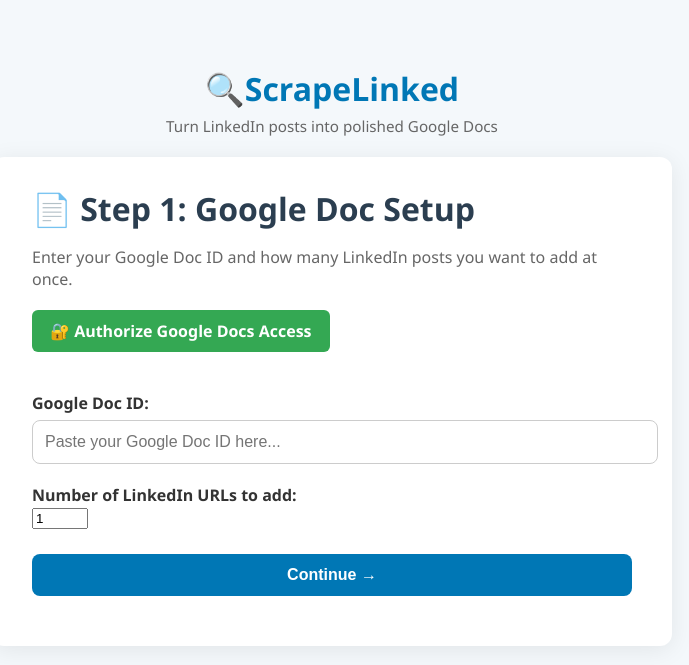
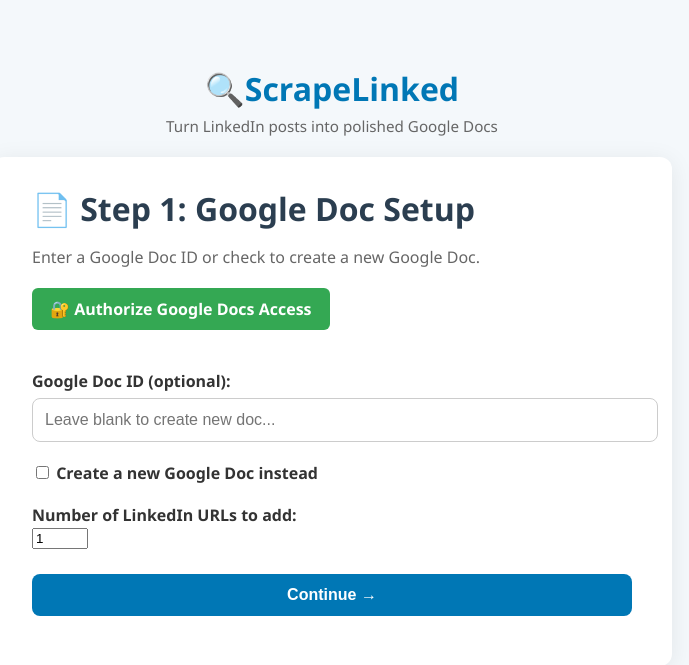
Before and after one commit to Moazam-Alii/linkedin-post-scrapper, a Flask app: page / in a window 1280 px wide. Shown: the top 665 px of the page, without its empty margins (308-997 px from the left). Run offline with Flask 3, Linux system fonts and the light colour scheme.

Commit message:
new doc function

```diff
--- a/main.py
+++ b/main.py
@@ -4,8 +4,7 @@
 from dotenv import load_dotenv
 from playwright.async_api import async_playwright
 from openai import OpenAI
-from utils import clean_post_text, generate_post_heading, extract_post_images, save_and_upload_images
-from utils import generate_post_insights
+from utils import clean_post_text, generate_post_heading, extract_post_images, save_and_upload_images, generate_post_insights
 from googleapiclient.discovery import build
 from google.oauth2.credentials import Credentials
 from google_auth_oauthlib.flow import Flow
@@ -14,7 +13,6 @@
 os.environ['OAUTHLIB_INSECURE_TRANSPORT'] = '1'
 load_dotenv()
 
-# Install Chromium browser on app startup (only the first run will download)
 subprocess.run(["playwright", "install", "chromium"])
 
 app = Flask(__name__)
@@ -38,6 +36,15 @@
         if creds and creds.valid:
             return creds
     return None
+
+def create_new_google_doc(creds, title="Scraped LinkedIn Posts"):
+    try:
+        service = build('docs', 'v1', credentials=creds)
+        doc = service.documents().create(body={'title': title}).execute()
+        return doc['documentId']
+    except Exception as e:
+        print(f"Error creating document: {e}")
+        return None
 
 def insert_multiple_posts(doc_id, posts, creds):
     try:
@@ -134,11 +141,8 @@
 def start():
     if request.method == 'POST':
         doc_id = request.form.get('google_doc_id')
+        create_new = request.form.get('create_new') == 'on'
         num_urls = request.form.get('num_urls')
-
-        if not doc_id:
-            flash("Please enter your Google Doc ID.", "error")
-            return redirect(url_for('start'))
 
         try:
             num_urls = int(num_urls)
@@ -147,6 +151,21 @@
                 return redirect(url_for('start'))
         except:
             flash("Please enter a valid number for number of URLs.", "error")
+            return redirect(url_for('start'))
+
+        creds = get_credentials()
+        if not creds:
+            flash("Please authorize with Google first.", "error")
+            return redirect(url_for('authorize'))
+
+        if create_new:
+            doc_id = create_new_google_doc(creds)
+            if not doc_id:
+                flash("Failed to create a new Google Doc.", "error")
+                return redirect(url_for('start'))
+
+        if not doc_id:
+            flash("Please provide or create a Google Doc.", "error")
             return redirect(url_for('start'))
 
         session['doc_id'] = doc_id
@@ -161,7 +180,7 @@
         flash("Please enter your Google Doc ID and number of URLs first.", "error")
         return redirect(url_for('start'))
 
-    num_urls = session['num_urls']
+    num_urls = int(session['num_urls'])
     doc_id = session['doc_id']
 
     if request.method == 'POST':
@@ -175,9 +194,6 @@
             flash("Please authorize with Google.", "error")
             return redirect(url_for('authorize'))
 
-        posts = []
-
-        # Run scraping and processing asynchronously for all URLs
         async def process_urls(urls):
             results = []
             for url in urls:
@@ -198,7 +214,10 @@
         try:
             posts = asyncio.run(process_urls(linkedin_urls))
             success, message = insert_multiple_posts(doc_id, posts, creds)
-            flash(message, "success" if success else "error")
+            if success:
+                return redirect(f"https://docs.google.com/document/d/{doc_id}/edit")
+            else:
+                flash(message, "error")
         except Exception as e:
             flash(f"❌ Error: {e}", "error")
 
@@ -236,7 +255,7 @@
     with open(TOKEN_FILE, 'w') as token:
         token.write(creds.to_json())
 
-    flash(" Google API credentials saved successfully.", "success")
+    flash("✅ Google API credentials saved successfully.", "success")
     return redirect(url_for('start'))
 
 if __name__ == "__main__":
--- a/templates/start.html
+++ b/templates/start.html
@@ -13,13 +13,18 @@
 
 <div class="container">
     <h1>📄 Step 1: Google Doc Setup</h1>
-    <p>Enter your Google Doc ID and how many LinkedIn posts you want to add at once.</p>
+    <p>Enter a Google Doc ID or check to create a new Google Doc.</p>
 
     <a href="{{ url_for('authorize') }}" class="authorize-btn">🔐 Authorize Google Docs Access</a>
 
     <form method="POST">
-        <label for="google_doc_id">Google Doc ID:</label>
-        <input type="text" name="google_doc_id" id="google_doc_id" placeholder="Paste your Google Doc ID here..." required>
+        <label for="google_doc_id">Google Doc ID (optional):</label>
+        <input type="text" name="google_doc_id" id="google_doc_id" placeholder="Leave blank to create new doc...">
+
+        <label>
+            <input type="checkbox" name="create_new" id="create_new">
+            Create a new Google Doc instead
+        </label>
 
         <label for="num_urls">Number of LinkedIn URLs to add:</label>
         <input type="number" name="num_urls" id="num_urls" min="1" max="20" value="1" required>
```
